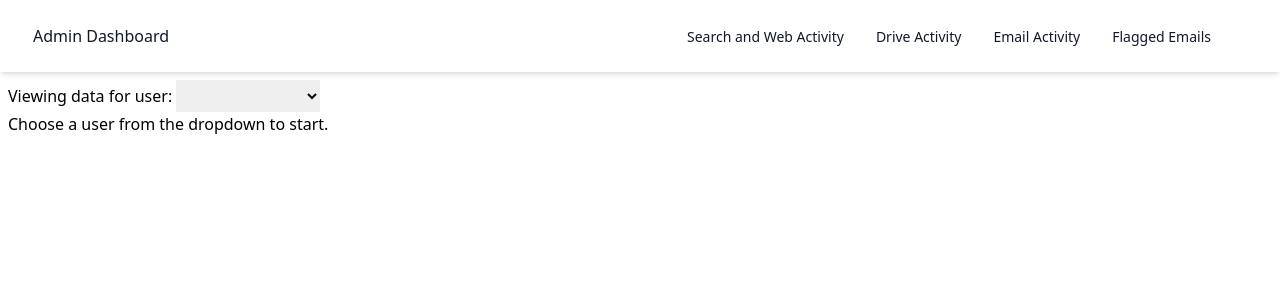
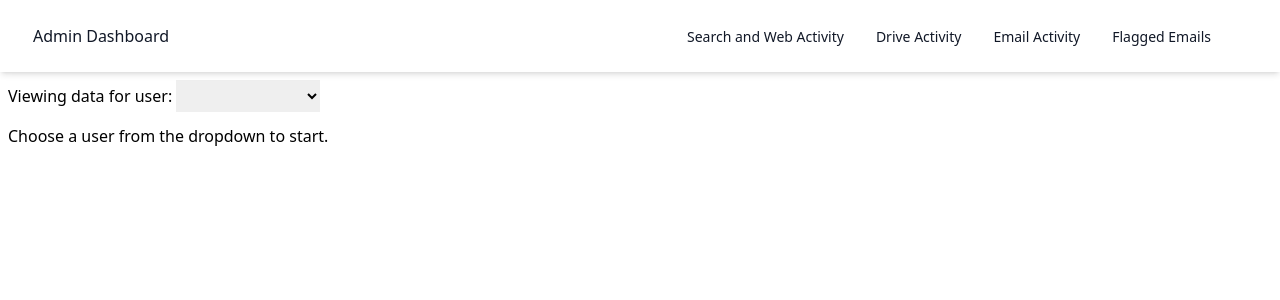
Before and after one commit to zakkolar/app.techlit.digitalfootprint, a Vue app: page /activity/email in a window 1280 px wide. Shown: the top 300 px of the page. Built offline with nearby package versions, Linux system fonts and the light colour scheme.

Commit message:
more spacing

```diff
--- a/src/components/ChooseUser.vue
+++ b/src/components/ChooseUser.vue
@@ -10,7 +10,7 @@ const store = useActivityStore();
         <option></option>
         <option v-for="(user, key) of store.users" :value="key">{{user}}</option>
     </select>
-        <div v-if="!store.currentUser">Choose a user from the dropdown to start.</div>
+        <div v-if="!store.currentUser" class="mt-3">Choose a user from the dropdown to start.</div>
     </div>
 
 
```
